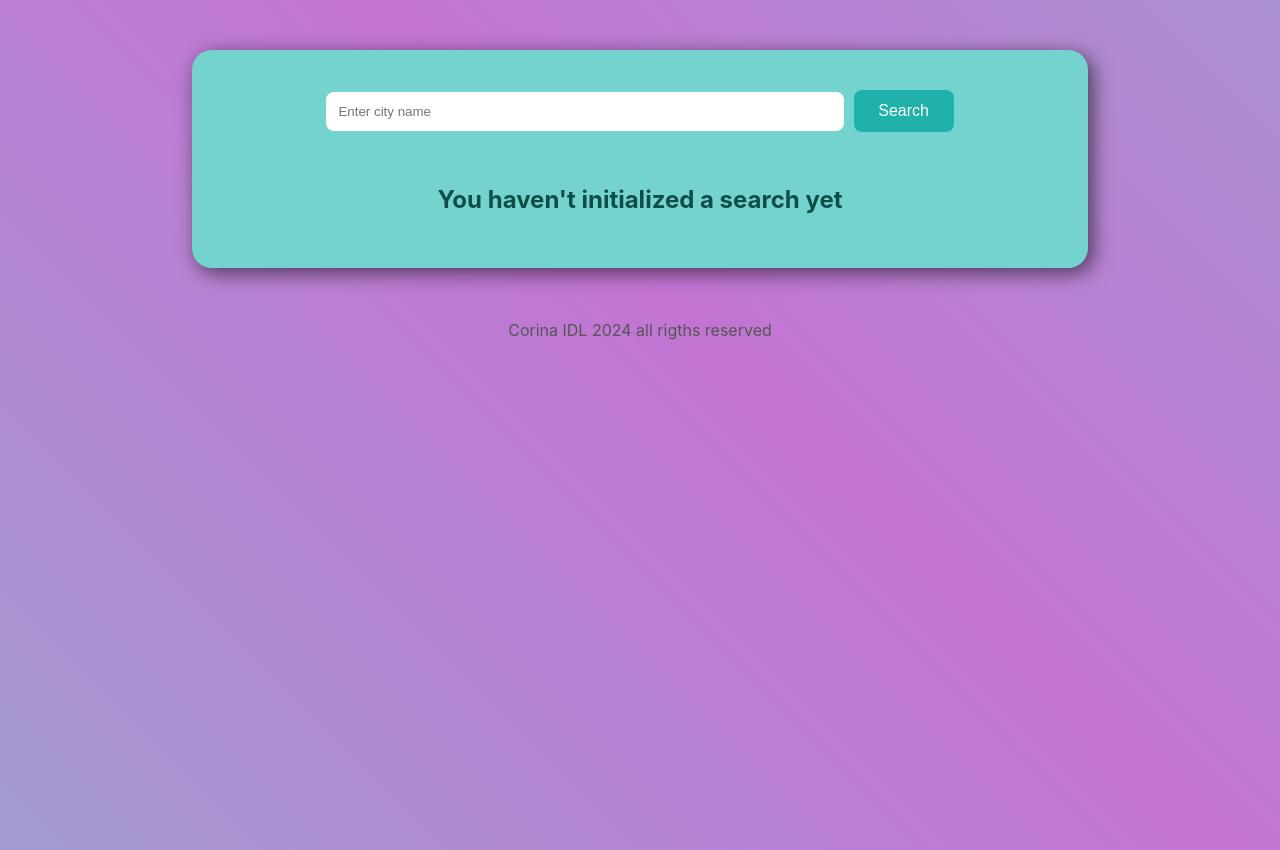
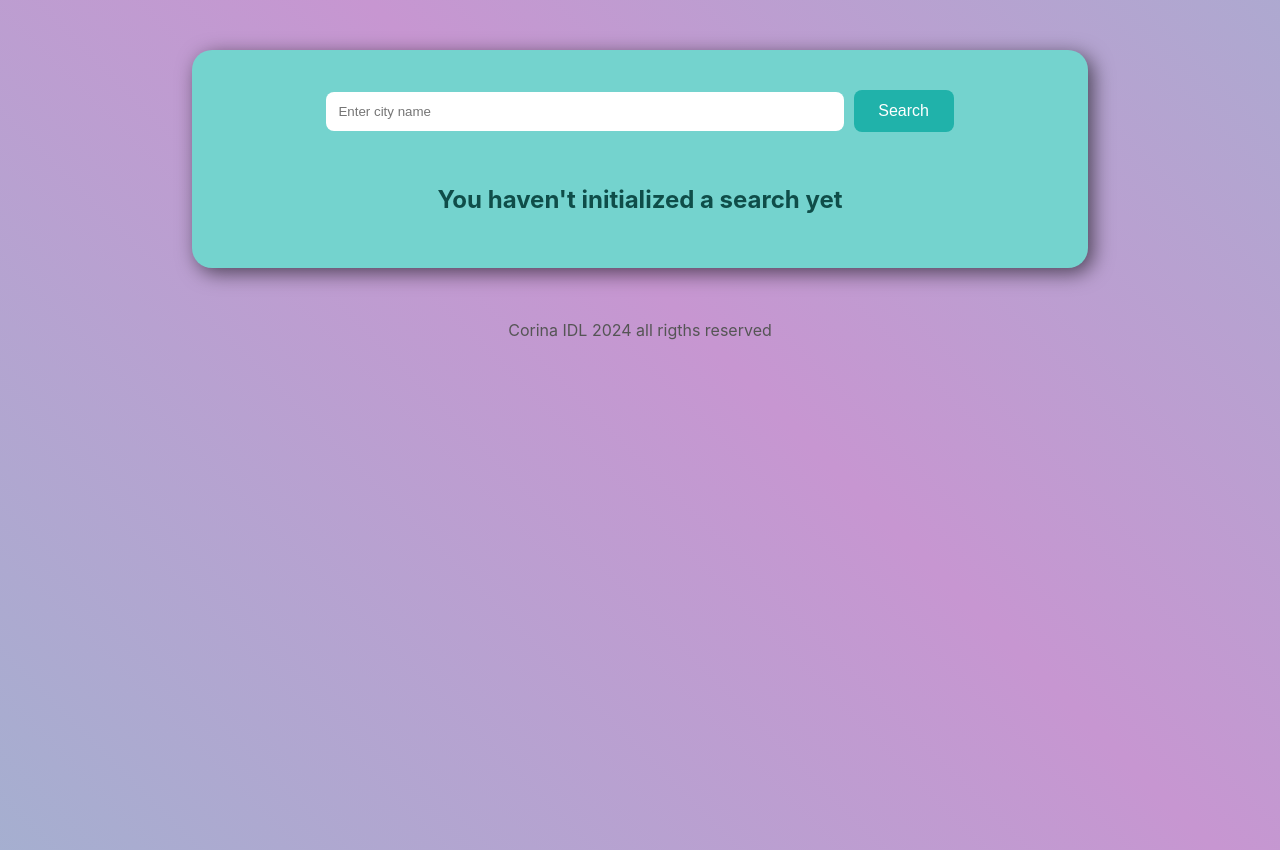
Before and after one commit to 7Cori7/weather-app, a React (Vite) app: page / in a window 1280 px wide. Built offline with nearby package versions, Linux system fonts and the light colour scheme; no server answers.

Commit message:
Update App.css

```diff
--- a/src/App.css
+++ b/src/App.css
@@ -1,5 +1,5 @@
 :root{
-  --gradient: linear-gradient(45deg, rgb(116, 211, 206), rgb(195, 116, 211), rgb(116, 211, 206));
+  --gradient: linear-gradient(45deg, rgb(116, 211, 206), rgb(199, 150, 209), rgb(116, 211, 206));
 }
 
 body{
```
